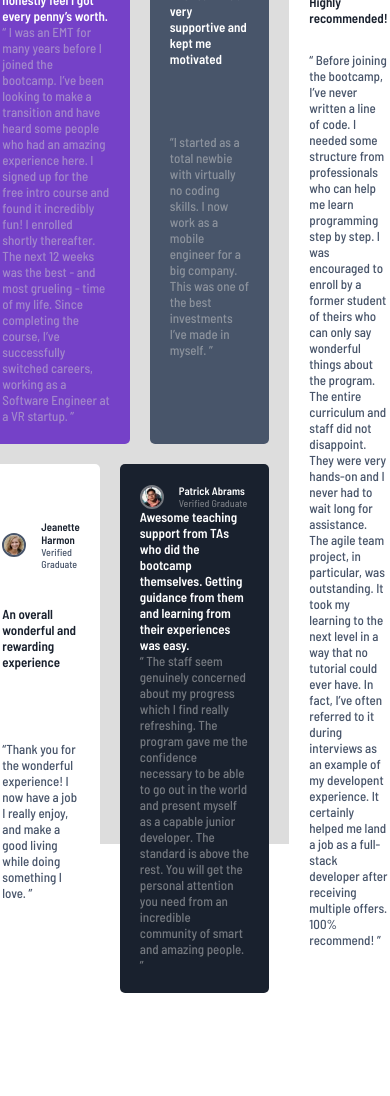
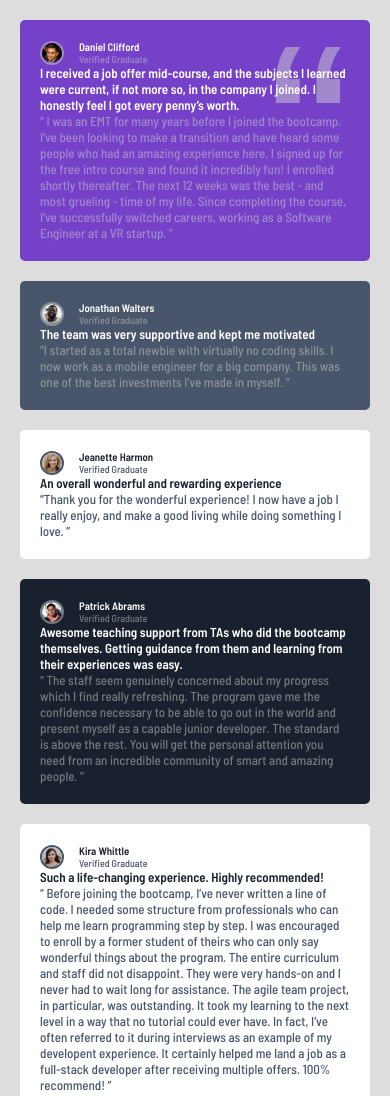
Before and after one commit to AhmedKhatri510/testimonial-grid-section-hub, a website: page index.html in a window 390 px wide. Shown: the top 1096 px of the page. Before the commit the page ends 993 px from the top, so only its background shows below. Drawn offline with Linux system fonts and the light colour scheme.

Commit message:
Responsive feature added

```diff
--- a/sass/_grid.scss
+++ b/sass/_grid.scss
@@ -3,11 +3,19 @@
     background-color: #ddd;
     padding: 5rem;
     width: 100%;
-    height: 100vh;
+    min-height: 100vh;
     display: grid;
 
+    @media only screen and (max-width: 700px ) {
+        padding: 2rem;
+    }
+
     grid-template-columns: repeat(4, 1fr);
-    grid-template-rows: repeat(2, 1fr);
+    grid-auto-rows: min-content;
+    //grid-template-columns: repeat(auto-fit, minmax(min-content ,1fr));
+
+
+    // grid-template-rows: repeat(2, 1fr);
     align-content: center;
     justify-content: center;
 
@@ -26,6 +34,12 @@
         @extend %testimonials;
         background-color: $color-primary-violet;
         grid-column: 1 / 3;
+
+        @media only screen and (max-width: 700px) {
+
+            grid-column: 1 / -1;
+        }
+
         color: $color-primary-white;
 
         &__user {
@@ -86,6 +100,16 @@
         @extend %testimonials;
         background-color: $color-primary-grey-blue;
         grid-column: 3 / 4;
+
+        @media only screen and (max-width: 1000px) {
+            grid-column: 3 / -1;
+        }
+
+        @media only screen and (max-width: 700px) {
+
+            grid-column: 1 / -1;
+        }
+
         color: $color-primary-white;
 
         &__user {
@@ -130,8 +154,22 @@
     &-3 {
         @extend %testimonials;
         background-color: $color-primary-white;
-        grid-row: 1 / -1;
+        grid-row: 1 / span 2;
         grid-column: 4 / -1;
+
+        @media only screen and (max-width: 1000px) {
+            grid-row: 4 / span 2;
+            grid-column: 1 / -1;
+        }
+
+        @media only screen and (max-width: 700px) {
+            grid-row: 5 / span 2;
+            // grid-column: 1 / -1;
+        }
+
+        // @media only screen and (max-width: 1200px) {
+
+        // }
 
         color: $color-primary-black-blue;
 
@@ -171,6 +209,8 @@
             }
 
 
+
+
         }
     }
 
@@ -178,6 +218,16 @@
         @extend %testimonials;
         background-color: $color-primary-white;
         color: $color-primary-black-blue;
+
+        @media only screen and (max-width: 1000px) {
+
+            grid-column: 1 / span 2;
+        }
+
+        @media only screen and (max-width: 700px) {
+
+            grid-column: 1 / -1;
+        }
 
         &__user {
 
@@ -223,6 +273,16 @@
         background-color: $color-primary-black-blue;
         grid-column: 2 / span 2;
 
+        @media only screen and (max-width: 1000px) {
+
+            grid-column: 3 / span 2;
+        }
+
+        @media only screen and (max-width: 700px) {
+
+            grid-column: 1 / -1;
+        }
+
         color: $color-primary-white;
 
         &__user {
```
Also changed, not shown: css/style.css.
